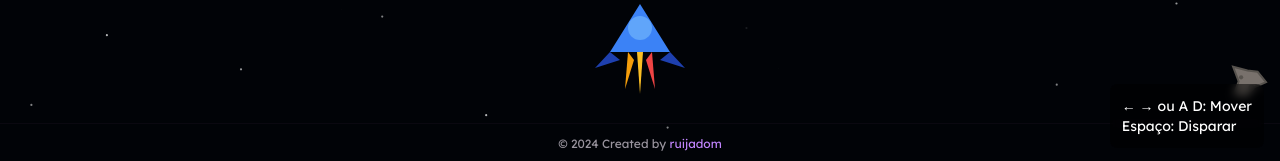
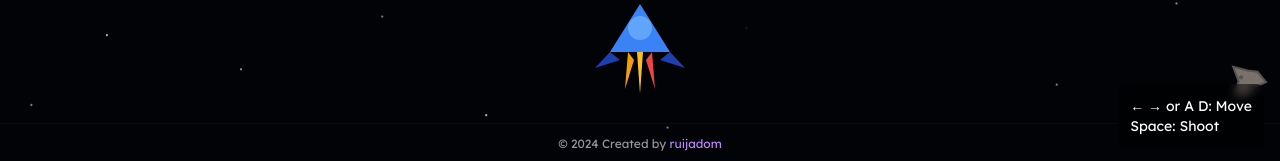
Before and after one commit to ruijadom/ruijadom-blog, a Next.js app: page / in a window 1280 px wide. Shown: the part 636-797 px from the top of the page. Built offline with nearby package versions, Linux system fonts and the light colour scheme.

Commit message:
feat: spaceship

```diff
--- a/src/components/rocket-ship.tsx
+++ b/src/components/rocket-ship.tsx
@@ -376,8 +376,8 @@ export function RocketShip() {
         </button>
       </div>
       <div className="pointer-events-none fixed bottom-4 right-4 z-[100] hidden rounded-lg bg-black/50 p-3 text-sm text-white backdrop-blur-sm md:block">
-        <p>← → ou A D: Mover</p>
-        <p>Espaço: Disparar</p>
+        <p>← → or A D: Move</p>
+        <p>Space: Shoot</p>
       </div>
     </>
   );
```
